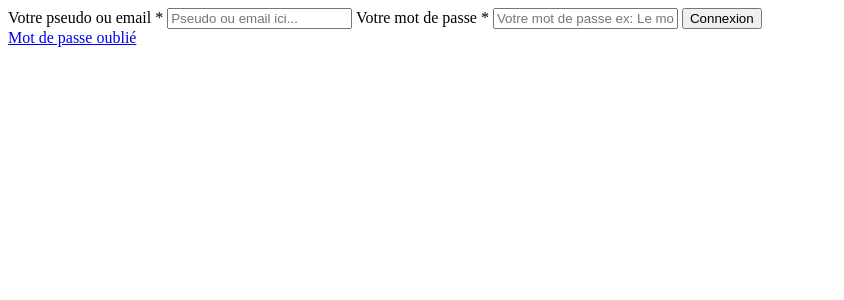
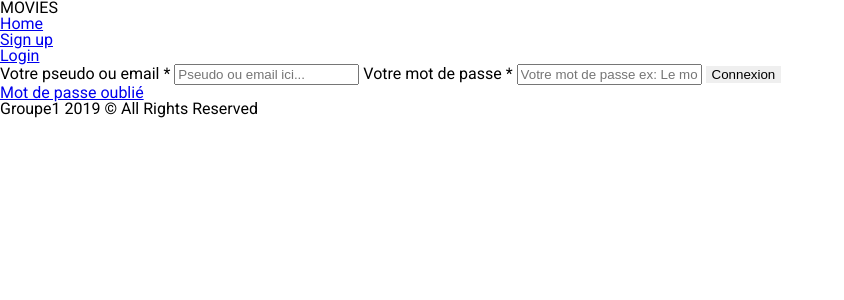
Before and after one commit to dablusLyes/movie_1, a PHP site: page /login.php in a window 1280 px wide. Shown: the top 300 px of the page, without its empty margins (0-844 px from the left). Run offline with PHP 8.4, Linux system fonts and the light colour scheme; a stand-in replaces the project's code that opens the database connection.

Commit message:
Creation assets, update header, request,function, index. login...

```diff
--- /dev/null
+++ b/assets/css/reset.css
@@ -0,0 +1,58 @@
+/* http://meyerweb.com/eric/tools/css/reset/
+   v2.0 | 20110126
+   License: none (public domain)
+*/
+
+html, body, div, span, applet, object, iframe,
+h1, h2, h3, h4, h5, h6, p, blockquote, pre,
+a, abbr, acronym, address, big, cite, code,
+del, dfn, em, img, ins, kbd, q, s, samp,
+small, strike, strong, sub, sup, tt, var,
+b, u, i, center,
+dl, dt, dd, ol, ul, li,
+fieldset, form, label, legend,
+table, caption, tbody, tfoot, thead, tr, th, td,
+article, aside, canvas, details, embed,
+figure, figcaption, footer, header, hgroup,
+menu, nav, output, ruby, section, summary,
+time, mark, audio, video {
+	margin: 0;
+	padding: 0;
+	border: 0;
+	font-size: 100%;
+	font: inherit;
+	vertical-align: baseline;
+}
+/* HTML5 display-role reset for older browsers */
+article, aside, details, figcaption, figure,
+footer, header, hgroup, menu, nav, section {
+	display: block;
+}
+body {
+	line-height: 1;
+}
+ol, ul {
+	list-style: none;
+}
+blockquote, q {
+	quotes: none;
+}
+blockquote:before, blockquote:after,
+q:before, q:after {
+	content: '';
+	content: none;
+}
+table {
+	border-collapse: collapse;
+	border-spacing: 0;
+}
+
+input[type=submit]{
+	border: none;
+}
+
+*, *:after, *:before {
+	-moz-box-sizing:border-box;
+	box-sizing:border-box;
+	-webkit-font-smoothing:antialiased;
+	text-rendering:optimizeLegibility; }
--- /dev/null
+++ b/assets/css/style.css
@@ -0,0 +1,13 @@
+@import url(reset.css);
+@import url('https://fonts.googleapis.com/css?family=Roboto');
+
+body{
+	font-size: 16px;
+	font-family: Roboto, verdana, sans-serif;
+}
+
+.wrap{
+	width: 100%;
+	max-width: 1000px;
+	margin: 0 auto;
+}
--- a/inc/footer.php
+++ b/inc/footer.php
@@ -1,10 +1,6 @@
-<div>    <!--fin section -->
-<footer id="footer">     <!--debut footer-->
-
-
-
-</footer>                  <!--fin footer -->
-
-
-</body>
+		</section>
+		<footer>
+			<p>Groupe1 2019 &copy; All Rights Reserved</p>
+		</footer>
+	</body>
 </html>
--- a/inc/function.php
+++ b/inc/function.php
@@ -7,22 +7,26 @@ require 'pdo.php';
 function debug($array){echo '<pre>'; print_r($array); echo '</pre>';}
 
 // =====================================================================================//
-// Errors redirection 404,403, etc...
+// 							Errors redirection 404,403, etc...
+
 function abort404(){ header('location: 404.php'); exit(); }
 function abort403(){ header('location: 403.php'); exit(); }
 
 // =====================================================================================//
-// Checks and returns if input is numeric and integer
+// 					Checks and returns if input is numeric and integer
+
 function isInteger($input){ return(ctype_digit(strval($input))); }
 
 // =====================================================================================//
-// Convert english to french date format
+// 							Convert english to french date format
+
 function convertDate($date){
 	$timeStamp = strtotime($date);
 	return date('d/m/Y H:i', $timeStamp);}
 
 // =====================================================================================//
-// Text input validation
+// 									Text input validation
+
 function validTextInput($errors,$input,$key,$min,$max){
 
 	if (!empty($input)) {
@@ -37,7 +41,8 @@ function validTextInput($errors,$input,$key,$min,$max){
 	return $errors;}
 
 // =====================================================================================//
-// Input validation for pseudo (requires pdo)
+// 						Input validation for pseudo (requires pdo)
+
 function validPseudo($errors,$input,$key,$min,$max){
 	global $pdo;
 	if (!empty($input)) {
@@ -63,7 +68,8 @@ function validPseudo($errors,$input,$key,$min,$max){
 	return $errors;}
 
 // =====================================================================================//
-// Email input validation ( requires pdo )
+// 						Email input validation ( requires pdo )
+
 function validRegisterEmail($errors, $email, $key){
 	global $pdo;
 	if (!empty($email)) {
@@ -88,7 +94,8 @@ function validRegisterEmail($errors, $email, $key){
 	return $errors;}
 
 // =====================================================================================//
-// Password input validation
+// 								Password input validation
+
 function validPassword($errors,$input,$input2,$key,$min,$max){
 
 	if (!empty($input)) {
@@ -107,13 +114,47 @@ function validPassword($errors,$input,$input2,$key,$min,$max){
 	return $errors;}
 
 // =====================================================================================//
-// Generates a token
+// 									Generates a token
 function generateToken($lengh){
 	$token = bin2hex(random_bytes($lengh));
 	return $token;}
 
 // =====================================================================================//
-// Hash a password
+//									 Hash a password
 function hashPassword($password){
 	$password = password_hash($password , PASSWORD_DEFAULT);
 	return $password;}
+
+// =====================================================================================//
+//								 Checks if a user is logged
+
+function isLogged(){
+	if (!empty($_SESSION['user']['id'])) {
+		if (is_numeric($_SESSION['user']['id'])) {
+			if (!empty($_SESSION['user']['pseudo'])) {
+				if (!empty($_SESSION['user']['email'])) {
+					if (!empty($_SESSION['user']['role'])) {
+						if (!empty($_SESSION['user']['ip'])) {
+							if ($_SESSION['user']['ip'] == $_SERVER['REMOTE_ADDR']) {
+							return true;
+							}
+						}
+					}
+				}
+			}
+		}
+	}
+	return false;
+}
+
+// =====================================================================================//
+//								Checks if a user is an admin
+
+function isAdmin(){
+	if (isLogged()) {
+		if ($_SESSION['user']['role'] == 'admin') {
+			return true;
+		}
+	}
+	return false;
+}
--- a/inc/header.php
+++ b/inc/header.php
@@ -1,14 +1,35 @@
 <!DOCTYPE html>
 <html lang="fr">
 <head>
+
     <meta charset="UTF-8">
     <meta name="viewport" content="width=device-width, initial-scale=1.0">
     <meta http-equiv="X-UA-Compatible" content="ie=edge">
-    <title>Site ou y a les films la</title>
+    <meta name="description" content="Recommandation sur les meilleurs film à voir">
+
+    <title>Movies</title>
+
+    <link rel="stylesheet" href="assets/css/style.css">
+
 </head>
-<body>
-    <header id="header">   <!--debut header-->
+	<body>
+	    <header>
+			<h1>MOVIES</h1>
+			<nav>
+				<ul>
+					<li><a href="index.php">Home</a></li>
+					<?php if (!isLogged()) {
+						echo '<li><a href="register.php">Sign up</a></li>';
+						echo '<li><a href="login.php">Login</a></li>';
+					} else {
+						echo '<li><a href="logout.php">Logout</a></li>';
+						echo '<li><p>Bonjour <span>' . $_SESSION['user']['pseudo'] . '</span></p></li>';
+					}
 
-
-    </header>              <!--fin header-->
-     <div id="section">    <!--debut section-->
+					if (isAdmin()) {
+						echo '<li><a href="admin/index.php">Back office</a></li>';
+					} ?>
+				</ul>
+			</nav>
+		</header>
+     	<section id="section">
--- a/inc/request.php
+++ b/inc/request.php
@@ -49,6 +49,7 @@ function getSingleFilm($slug){
 //                        Checks and returns if user exists in database
 
 function getUser($login){
+    global $pdo;
 	$sql = "SELECT * FROM users
 	   		WHERE pseudo = :login
 	   		OR email = :login";
@@ -56,6 +57,8 @@ function getUser($login){
     $query->bindValue(':login',$login,PDO::PARAM_STR);
     $query->execute();
     $user = $query->fetch();
+
+    return $user;
 }
 
 // ===================================================================================//
--- a/index.php
+++ b/index.php
@@ -1,14 +1,12 @@
 <?php
+session_start();
 include('inc/function.php');
 include('inc/pdo.php');
 include('inc/request.php');
 
 $films = getRandomMovies();
 
-
 include('inc/header.php');
-
-
 
 foreach($films as $film){
 ?>
--- a/login.php
+++ b/login.php
@@ -15,12 +15,13 @@ if (!empty($_POST['submitted'])) {
     $errors['login'] = 'Veuillez renseignez les deux champs pour vous connectez';
   }
   if (count($errors) == 0) {
-    // checks if user exist in database
-    $user = getUser($id);
+
+    $user = getUser($login); // checking if user exist in database
+    debug($user);
 
     if (!empty($user)) {
       if (password_verify($password,$user['password'])) {
-        //   tout est verifié, creation de la session user
+        // Everything's right => feed the Session with user info
         $_SESSION['user'] = array(
           'id' => $user['id'],
           'email' => $user['email'],
@@ -30,11 +31,12 @@ if (!empty($_POST['submitted'])) {
         );
         header('Location: index.php');
         exit;
+
       } else {
-        $errors['login'] = 'Erreur de connexion';
+        $errors['login'] = 'Login and password do not match';
       }
     } else {
-      $errors['login'] = 'Erreur de connexion';
+      $errors['login'] = 'Unknown user';
     }
   }
 }
--- /dev/null
+++ b/logout.php
@@ -0,0 +1,6 @@
+<?php
+
+session_start();
+$_SESSION = array();
+session_destroy();
+header('location: index.php');
```
Also changed, not shown: assets/img/film.jpg (added).
